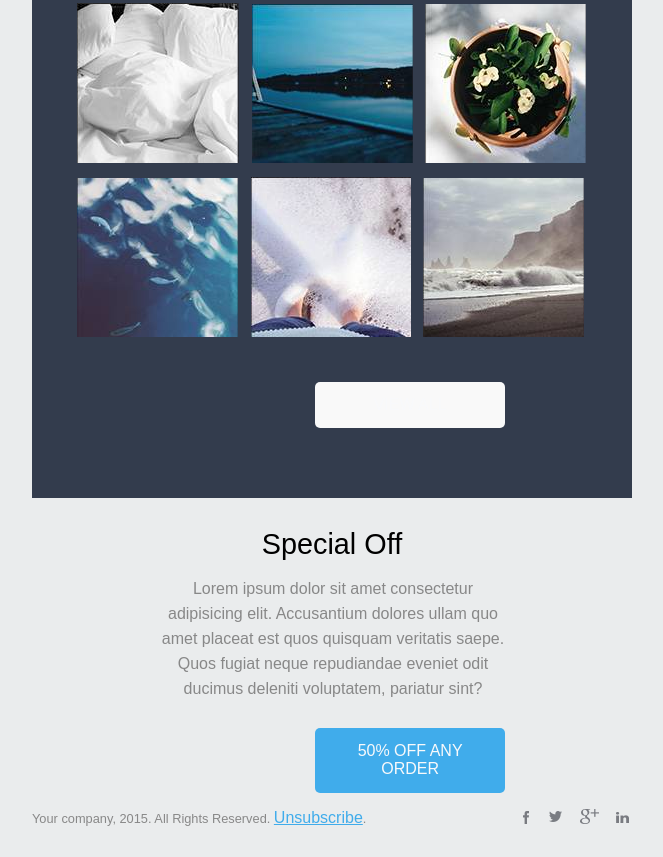
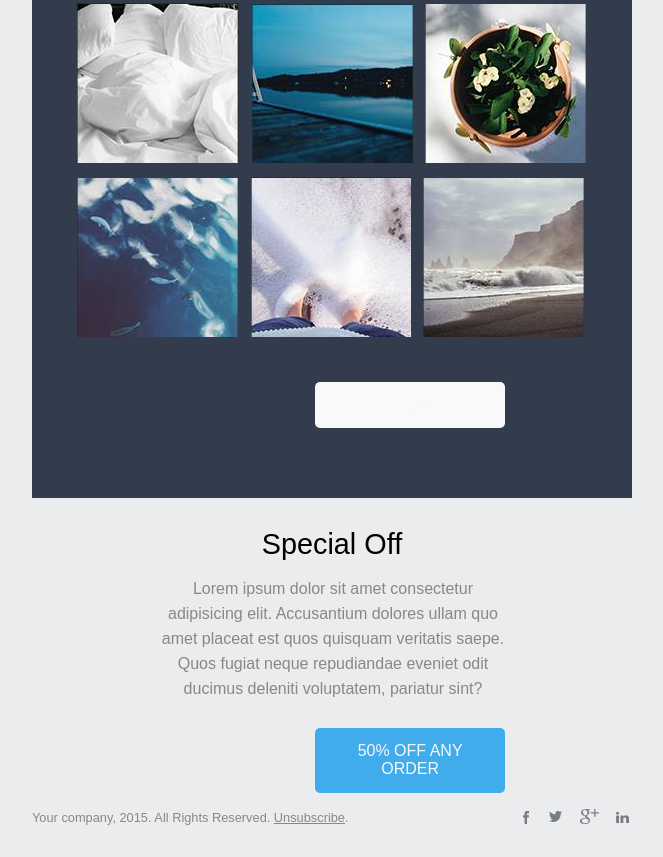
Before and after one commit to vieyraurena/web02-gallery, a website: page index.html in a window 1280 px wide. Shown: the part 3249-4106 px from the top of the page, without its empty margins (308-971 px from the left). Drawn offline with nearby package versions, Linux system fonts and the light colour scheme; files that its build step writes are made by us from their sources.

Commit message:
Se agrega un <a> en underline

```diff
--- a/sass/partial/_footer.scss
+++ b/sass/partial/_footer.scss
@@ -4,7 +4,14 @@
     float: left;
     font-size: 0.8rem;
     padding: 0;
+
+    a{
+      color: $primary-color;
+      font-size: 0.8rem;
+    }
   }
+
+
 }
 
 .footer-redes{
```
